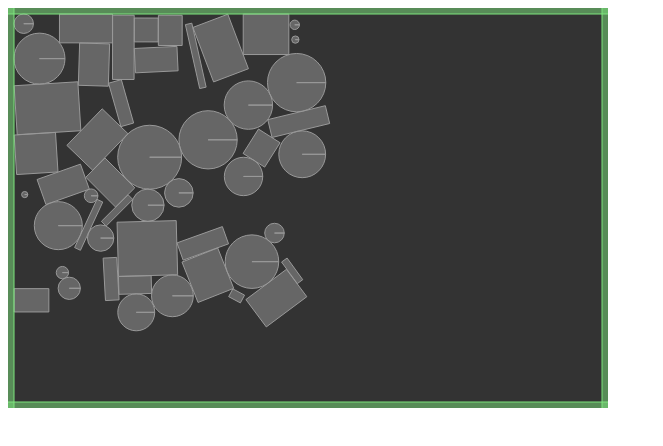
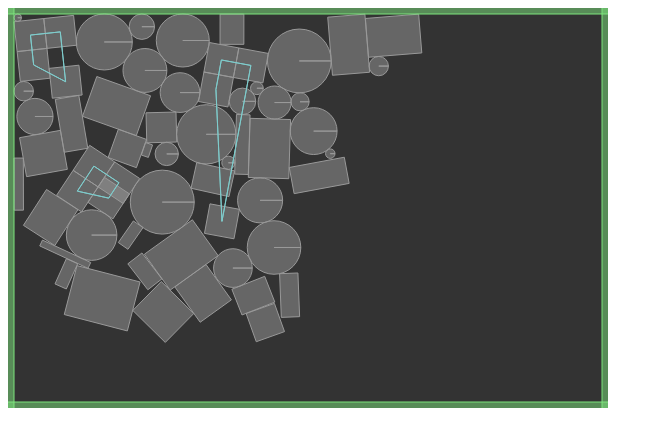
Before and after one commit to NomadPrime/CS679-Project-2, a plain HTML site: page Demo Juryrig.html in a window 1280 px wide. Shown: the whole page, without its empty margins (0-663 px from the left). Drawn offline with Linux system fonts and the light colour scheme.

Commit message:
Got joints working (sort of) in the juryrig.

```diff
--- a/Demo Juryrig.html
+++ b/Demo Juryrig.html
@@ -21,6 +21,7 @@
          	,	b2CircleShape = Box2D.Collision.Shapes.b2CircleShape
          	,	b2DebugDraw = Box2D.Dynamics.b2DebugDraw
             ,  b2MouseJointDef =  Box2D.Dynamics.Joints.b2MouseJointDef
+            ,   b2WeldJointDef =  Box2D.Dynamics.Joints.b2WeldJointDef
             ;
 
          var world = new b2World(
@@ -59,6 +60,39 @@
                      Math.random() + 0.1 //half width
                   ,  Math.random() + 0.1 //half height
                );
+               //TODO JVEDIT
+            } else if(Math.random() > 0.9) {
+            	px = Math.random() * 9;
+            	py = Math.random() * 9;
+            	fixDef.shape = new b2PolygonShape;
+            	fixDef.shape.SetAsBox(0.5,0.5);
+         	    bodyDef.position.Set(px+2,py+2);
+         	    bodyDef.position.x = px + 0.5;
+         	    bodyDef.position.y = px + 0.5;
+            	b1 = world.CreateBody(bodyDef);
+            	b1.CreateFixture(fixDef);
+            	bodyDef.position.x = px - 0.5;
+            	bodyDef.position.y = py + 0.5;
+            	b2 = world.CreateBody(bodyDef);
+            	b2.CreateFixture(fixDef);
+            	bodyDef.position.x = px + 0.5;
+            	bodyDef.position.y = py - 0.5;
+            	b3 = world.CreateBody(bodyDef);
+            	b3.CreateFixture(fixDef);
+            	bodyDef.position.x = px - 0.5;
+            	bodyDef.position.y = py - 0.5;
+            	b4 = world.CreateBody(bodyDef);
+            	b4.CreateFixture(fixDef);
+            	jdef = new b2WeldJointDef();
+            	jdef.Initialize(b1,b2,b1.GetWorldCenter());
+            	world.CreateJoint(jdef);
+            	jdef.Initialize(b1,b3,b1.GetWorldCenter());
+            	world.CreateJoint(jdef);
+            	jdef.Initialize(b2,b4,b2.GetWorldCenter());
+            	world.CreateJoint(jdef);
+            	jdef.Initialize(b3,b4,b3.GetWorldCenter());
+            	world.CreateJoint(jdef);
+            	//TODO /JVEDIT*/
             } else {
                fixDef.shape = new b2CircleShape(
                   Math.random() + 0.1 //radius
```
